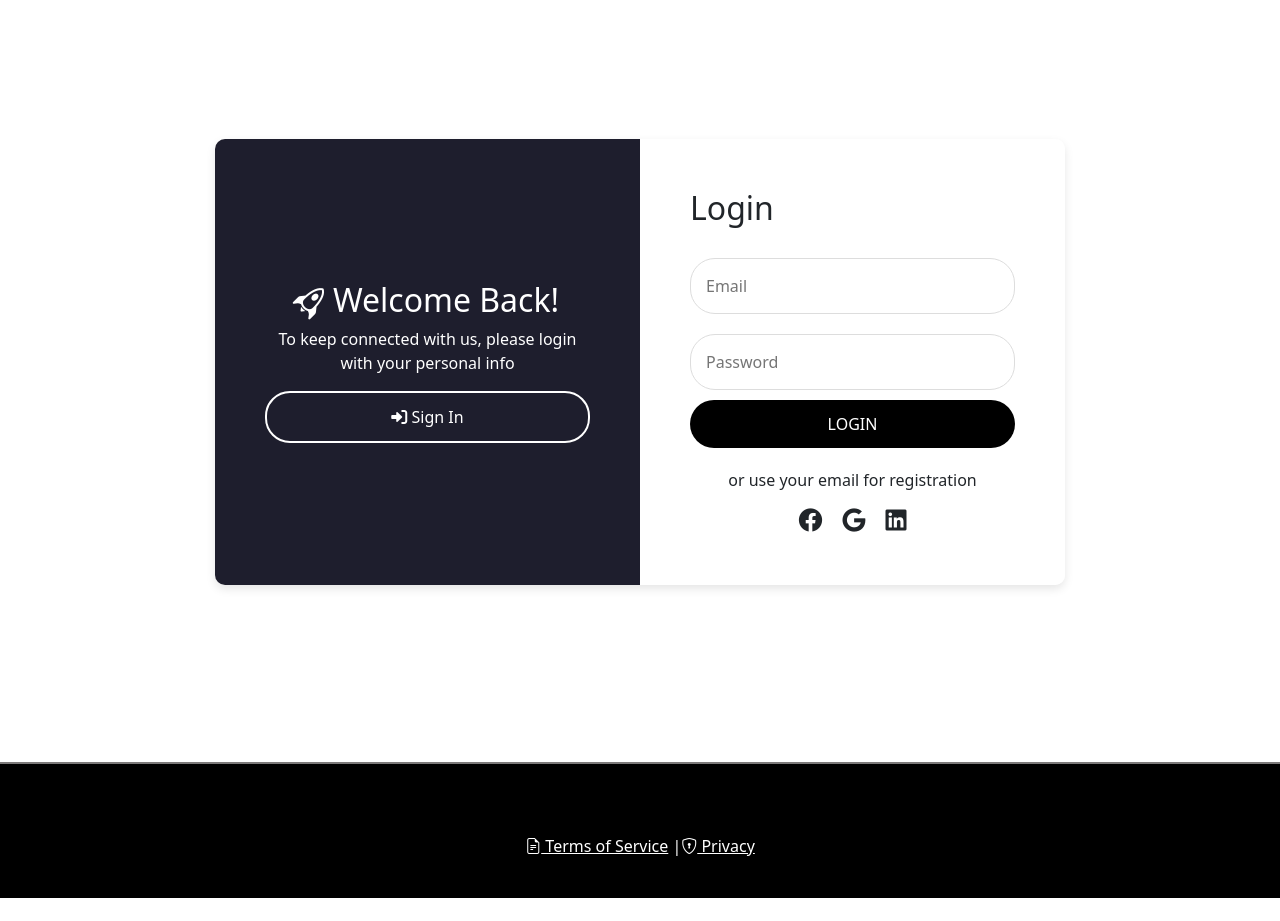
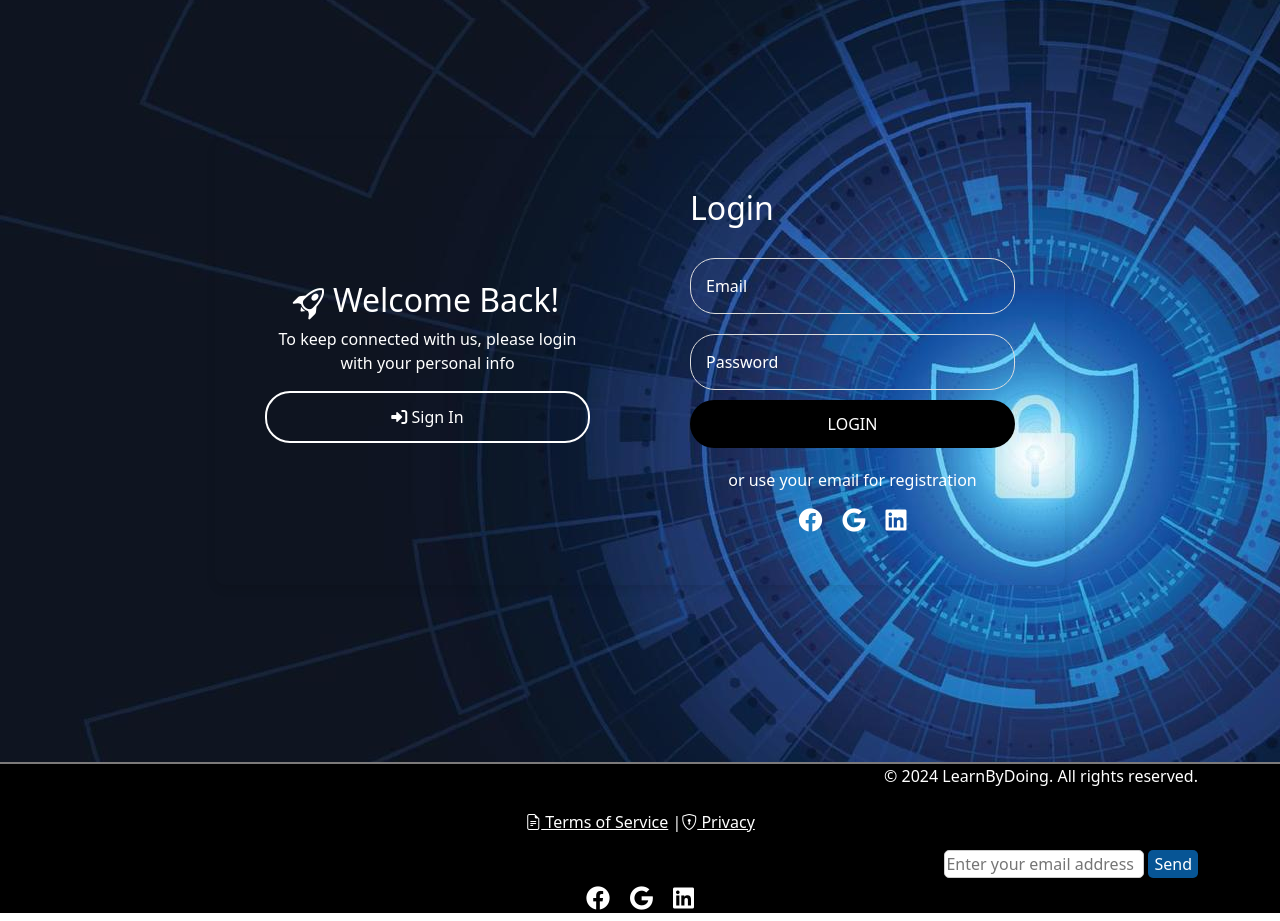
Before and after one commit to Prudvi337/LearnByDoing, a React (Create React App) app in the folder client/: page /login in a window 1280 px wide. Shown: the part 100-1021 px from the top of the page. Before the commit the page ends 998 px from the top, so only its background shows below. Built offline with nearby package versions, Linux system fonts and the light colour scheme.

Commit message:
added some files and also edited for files

```diff
--- a/client/public/index.html
+++ b/client/public/index.html
@@ -9,6 +9,7 @@
       content="Web site created using create-react-app"
     />
     <link rel="stylesheet" href="https://cdnjs.cloudflare.com/ajax/libs/font-awesome/6.0.0-beta3/css/all.min.css">
+
 
 
     <!--
--- a/client/src/App.css
+++ b/client/src/App.css
@@ -1,3 +1,3 @@
 *{
-    background-color:black;
+    background-color:rgb(255, 255, 255);
 }
--- a/client/src/components/Footer.css
+++ b/client/src/components/Footer.css
@@ -3,3 +3,23 @@
     background-color: black;
     color:white;
 }
+.email-input {
+    padding: 1px;
+    font-size: 16px;
+    border-radius: 5px;
+    border: 1px solid #ccc;
+    width: 200px;
+  }
+
+  .send-button {
+
+    font-size: 16px;
+    border-radius: 5px;
+    border: none;
+    background-color: #075595;
+    color: white;
+    cursor: pointer;
+  }
+  .social-icons i:hover{
+color:red;
+  }
--- a/client/src/components/Footer.js
+++ b/client/src/components/Footer.js
@@ -4,9 +4,11 @@ import { Link } from 'react-router-dom';
 import './Footer.css'
 const Footer = () => {
   return (
-    <footer className="py-4 foot">
+    <footer className="foot h-25">
       <div className="container text-center">
-     <marquee> <p>© 2024 LearnByDoing. All rights reserved.</p></marquee>
+        <marquee behavior="alternate">
+          <p>&copy; 2024 LearnByDoing. All rights reserved.</p>
+        </marquee>
         <p>
           <Link to="/terms" className="text-white">
             <i className="bi bi-file-earmark-text"></i> Terms of Service
@@ -15,10 +17,17 @@ const Footer = () => {
             <i className="bi bi-shield-lock"></i> Privacy
           </Link>
         </p>
+        <div className="contact-form d-flex justify-content-end">
+          <input type="email" placeholder="Enter your email address" className='email-input mx-1' />
+          <button type="submit" className='send-button'>Send</button>
+        </div>
+        <div className="social-icons my-2">
+          <i className="fab fa-facebook"></i>
+          <i className="fab fa-google"></i>
+          <i className="fab fa-linkedin"></i>
+        </div>
       </div>
     </footer>
-
   );
 };
-
 export default Footer;
--- a/client/src/pages/Auth.css
+++ b/client/src/pages/Auth.css
@@ -3,7 +3,7 @@
     justify-content: center;
     align-items: center;
     height: 100vh;
-    background: #ffffff;
+    background-image:url("../images/loginbg.jpg")
      /* box-shadow: 0 0 10px 10px black; */
   }
 
@@ -11,14 +11,14 @@
     display: flex;
     max-width: 850px;
     width: 100%;
-    background: white;
+    background:none;
     box-shadow: 0 4px 10px rgba(0, 0, 0, 0.1);
     border-radius: 10px;
     overflow: hidden;
   }
 
   .auth-left {
-    background-color: #1e1e2d;
+    background:none;
     color: white;
     padding: 50px;
     width: 50%;
@@ -34,7 +34,9 @@
     display: flex;
     flex-direction: column;
     justify-content: center;
-    background-color: white;
+    background-image: rgb(37, 36, 36);
+    color:white;
+
   }
 
   .auth-right h2 {
@@ -47,14 +49,19 @@
     width: 100%;
     border-radius: 25px;
     border: 1px solid #ddd;
+    background: none;
     font-size: 16px;
+  }
+  .auth-right ::placeholder{
+    color:white;
   }
   .auth-right select {
     padding: 15px;
     margin: 10px 0;
     width: 100%;
-    border-radius: 25px;
-    border: 1px solid #ddd;
+    border-radius: 28px;
+   border: 1px solid #ddd;
+   background: none;
     font-size: 16px;
   }
 
--- a/client/src/pages/Auth.js
+++ b/client/src/pages/Auth.js
@@ -179,7 +179,7 @@ const Auth = ({ setUser }) => {
             <button type="submit" className="btn btn1">{isLogin ? 'LOGIN' : 'SIGN UP'}</button>
           </form>
           <div className="social-login">
-            <p>or use your email for registration</p>
+            <p className='text-white font-weight-bold'>or use your email for registration</p>
             <div className="social-icons">
               <i className="fab fa-facebook"></i>
               <i className="fab fa-google"></i>
--- a/client/src/pages/ProjectsPage.js
+++ b/client/src/pages/ProjectsPage.js
@@ -77,7 +77,7 @@ export default function EnhancedProjectDashboard() {
                     : `${project.description.substring(0, DESCRIPTION_LIMIT)}${project.description.length > DESCRIPTION_LIMIT ? '...' : ''}`
                   }
                   {project.description.length > DESCRIPTION_LIMIT && (
-                    <a href="/" onClick={() => handleReadMore(project)}>
+                    <a href="#" onClick={() => handleReadMore(project)}>
                       {expandedProject === project ? ' Show Less' : ' Read More'}
                     </a>
                   )}
@@ -86,7 +86,7 @@ export default function EnhancedProjectDashboard() {
                 <p className="card-text">Duration: {project.duration}</p>
                 <span>
                   {project.roles.map((role, roleIndex) => (
-                    <span className="badge bg-secondary text-bg-dark mx-2 my-1" key={roleIndex}>
+                    <span className="badge bg-black mx-2 my-1" key={roleIndex}>
                       {role}
                     </span>
                   ))}
--- a/client/src/pages/UserProfileDelete.js
+++ b/client/src/pages/UserProfileDelete.js
@@ -14,12 +14,12 @@ const UserProfileDelete = () => {
       {/* Replace the hardcoded user list with actual user data from your backend */}
       <ul className="list-group">
         <li className="list-group-item d-flex justify-content-between align-items-center">
-          User 1
-          <button className="btn btn-danger" onClick={() => handleDelete(1)}>Delete</button>
+        user1
+          <button className="btn btn-danger w-25" onClick={() => handleDelete(1)}>Delete</button>
         </li>
         <li className="list-group-item d-flex justify-content-between align-items-center">
-          User 2
-          <button className="btn btn-danger" onClick={() => handleDelete(2)}>Delete</button>
+        user2
+          <button className="btn btn-danger w-25" onClick={() => handleDelete(2)}>Delete</button>
         </li>
         {/* Add more users as needed */}
       </ul>
--- a/client/src/pages/projectsPage.css
+++ b/client/src/pages/projectsPage.css
@@ -1,12 +1,12 @@
-.btn{
+.card-body .btn{
     padding: 12px;
     border: none;
     border-radius: 25px;
     /* background-color: black; */
     color: white;
     cursor: pointer;
-    font-size: 16px;
-    width: 100%;
+    font-size: 10px;
+    width: 30%;
   }
   .card{
     box-shadow: 0 4px 8px 0 rgba(0, 0, 0, 0.2), 0 6px 20px 0 rgba(0, 0, 0, 0.19);
```
Also changed, not shown: client/src/pages/privacy.js (added, +9 -0 lines), client/src/pages/term.js (added, +9 -0 lines), client/src/images/loginbg.jpg (added), 1 other file (tests, documents, lock files or other folders). Lines whose indentation alone changed are shown as unchanged.
